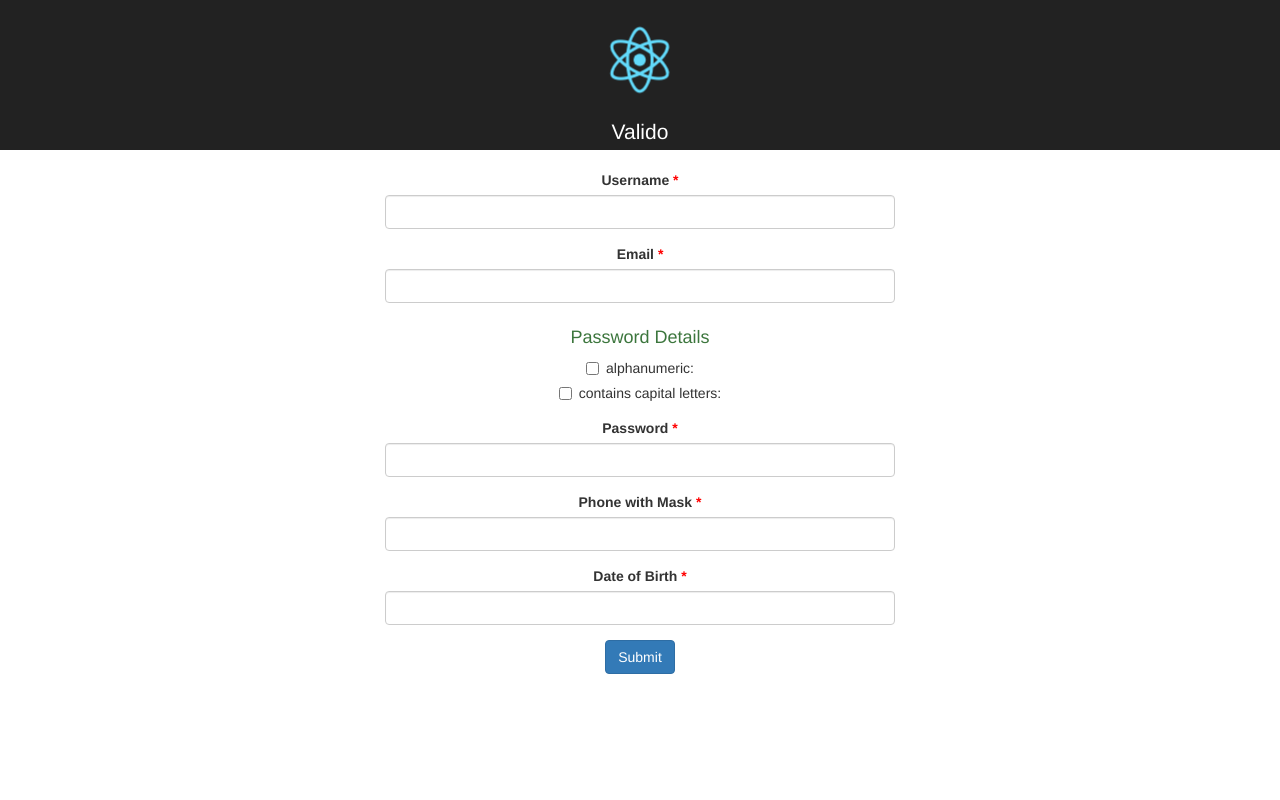
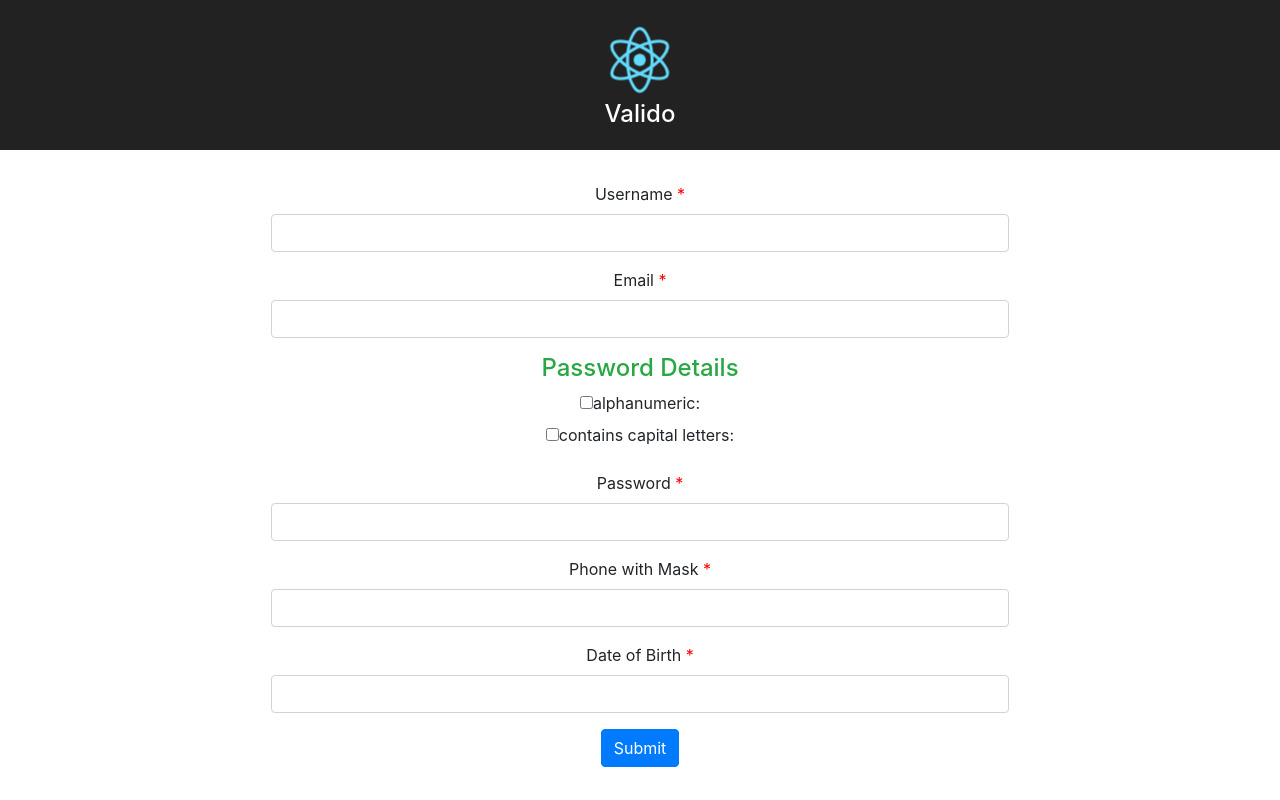
Before and after one commit to gorlandor/valido, a React (Create React App) app in the folder valido-react/: page / in a window 1280 px wide. Built offline with nearby package versions, Linux system fonts and the light colour scheme.

Commit message:
Upgrade react-scripts bootstrap react-input-mask and validator

```diff
--- a/valido-react/src/App.js
+++ b/valido-react/src/App.js
@@ -1,19 +1,12 @@
+import "bootstrap/dist/css/bootstrap.min.css";
 import React, { Component } from "react";
+import InputMask from "react-input-mask";
+import "./App.css";
+import { DateValidation, EmailValidation, LengthValidation, PasswordValidation, PhoneValidation, Valido } from "./lib/Valido";
 import logo from "./logo.svg";
 
-import "./App.css";
-import "bootstrap/dist/css/bootstrap.min.css";
 
-import InputMask from "react-input-mask";
 
-import {
-  Valido,
-  DateValidation,
-  EmailValidation,
-  LengthValidation,
-  PasswordValidation,
-  PhoneValidation
-} from "./lib/Valido";
 
 class App extends Component {
   state = {
@@ -79,10 +72,10 @@
           <h1 className="App-title">Valido</h1>
         </header>
 
-        <div className="container">
+        <div className="container d-flex justify-content-center" style={{ maxWidth: "768px" }}>
           <form className="w-100" onSubmit={this.handleSubmit} noValidate>
             <div className="row">
-              <div className="col-xs-12">
+              <div className="col-12">
                 <div className="form-group">
                   <label className="text-left" htmlFor={"Username"}>
                     Username <span style={{ color: "red" }}>*</span>
@@ -113,7 +106,7 @@
             </div>
 
             <div className="row">
-              <div className="col-xs-12">
+              <div className="col-12">
                 <div className="form-group">
                   <label className="text-left" htmlFor={"Email"}>
                     Email <span style={{ color: "red" }}>*</span>
@@ -142,7 +135,7 @@
             </div>
 
             <div className="row">
-              <div className="col-xs-12">
+              <div className="col-12">
                 <div className="form-group">
                   <h4 className="text-success">Password Details</h4>
 
@@ -188,7 +181,7 @@
             </div>
 
             <div className="row">
-              <div className="col-xs-12">
+              <div className="col-12">
                 <div className="form-group">
                   <label className="text-left" htmlFor={"Password"}>
                     Password <span style={{ color: "red" }}>*</span>
@@ -219,7 +212,7 @@
             </div>
 
             <div className="row">
-              <div className="col-xs-12">
+              <div className="col-12">
                 <div className="form-group">
                   <label className="text-left" htmlFor={"Phone"}>
                     Phone with Mask <span style={{ color: "red" }}>*</span>
@@ -249,7 +242,7 @@
             </div>
 
             <div className="row">
-              <div className="col-xs-12">
+              <div className="col-12">
                 <div className="form-group">
                   <label className="text-left" htmlFor={"DateofBirth"}>
                     Date of Birth <span style={{ color: "red" }}>*</span>
```
Also changed, not shown: valido-react/package.json (+16 -9 lines), valido-react/src/lib/Valido.d.ts (deleted, +0 -21 lines), 1 other file (tests, documents, lock files or other folders).
